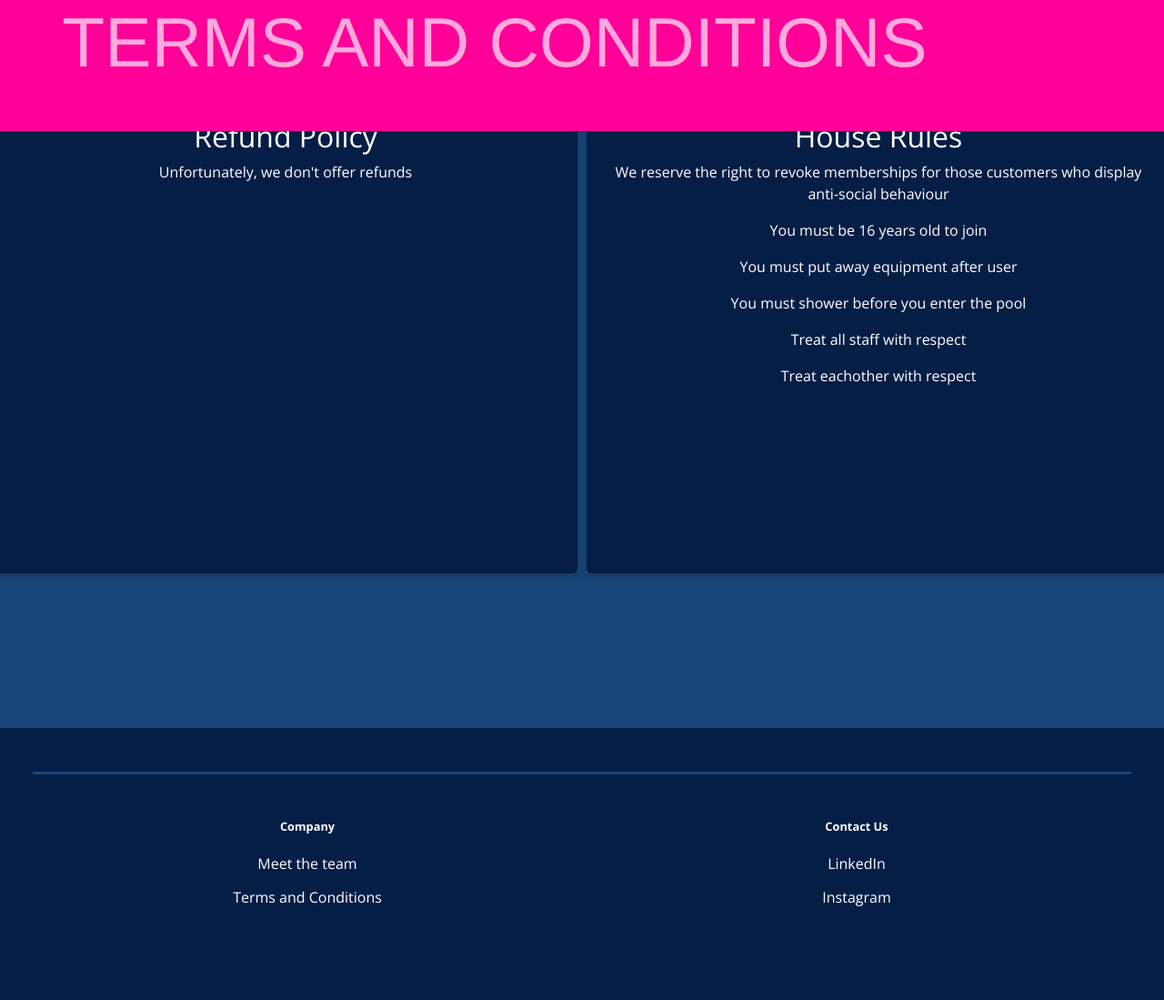
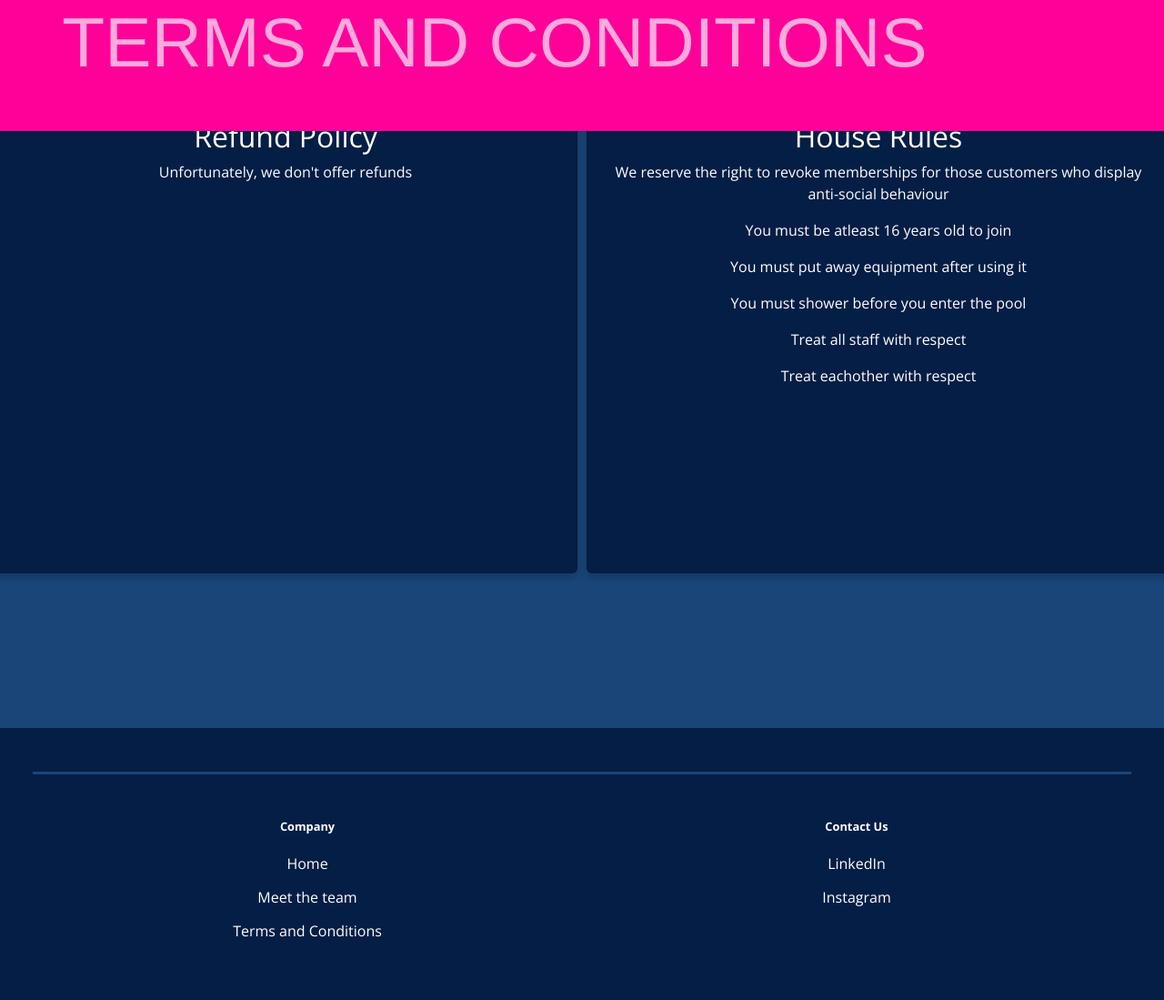
Before and after one commit to chloebeetschen/Gym-WebApp, a Flask app: page /termsAndConditions in a window 1280 px wide. Shown: the whole page at 91% size. Before the commit the page ends 996 px from the top, so only its background shows below. Run offline with Flask 3, Linux system fonts and the light colour scheme; data comes from the database, SQL or seed files in the repository.

Commit message:
added home page to footer so user is able to navigate back, fixed spelling error in t&c page

```diff
--- a/app/templates/base.html
+++ b/app/templates/base.html
@@ -111,6 +111,7 @@
           <div class="col px-0">
             <p class="footer-links-header">Company</p>
             <ul>
+              <li><a href="/home"> Home</a></li>
               <li><a href="/meetTheTeam">Meet the team</a></li>
               <li><a href="/termsAndConditions">Terms and Conditions</a></li>
             </ul>
--- a/app/templates/termsAndConditions.html
+++ b/app/templates/termsAndConditions.html
@@ -20,10 +20,9 @@
                     <h2 class="text-center"> House Rules </h2>
                     <p class="text-center">
                         We reserve the right to revoke memberships for those customers who display
-                        anti-social behaviour
-                    </p>
-                    <p class="text-center"> You must be 16 years old to join </p>
-                    <p class="text-center"> You must put away equipment after user </p>
+                        anti-social behaviour</p>
+                    <p class="text-center"> You must be atleast 16 years old to join </p>
+                    <p class="text-center"> You must put away equipment after using it </p>
                     <p class="text-center"> You must shower before you enter the pool </p>
                     <p class="text-center"> Treat all staff with respect </p>
                     <p class="text-center"> Treat eachother with respect </p>
```
Also changed, not shown: unit_testing.py (+44 -48 lines), 1 other file.
